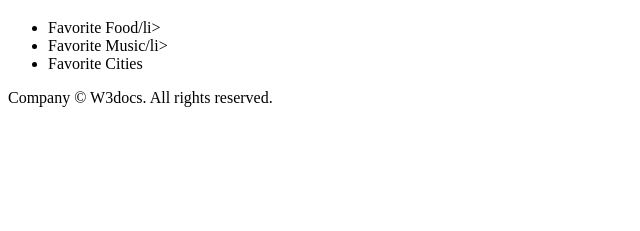
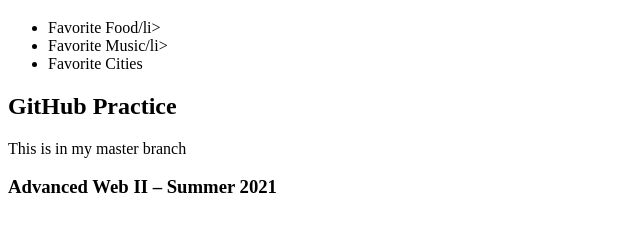
Before and after one commit to clafaurieg/m1-hw1-lafaurie-carla, a plain HTML site: page index.html in a window 1280 px wide. Shown: the part 61-292 px from the top of the page, without its empty margins (0-640 px from the left). Drawn offline with Linux system fonts and the light colour scheme.

Commit message:
added h3 to the footer and h2 in the main section

```diff
--- a/index.html
+++ b/index.html
@@ -18,8 +18,12 @@
       </nav
 
     <main>
+
+        <h2>GitHub Practice</h2>
+            <p>This is in my master branch</p>
+
         <footer>
-            Company © W3docs. All rights reserved.
+            <h3>Advanced Web II – Summer 2021</h3>
         </footer>
 
     </main>
```
